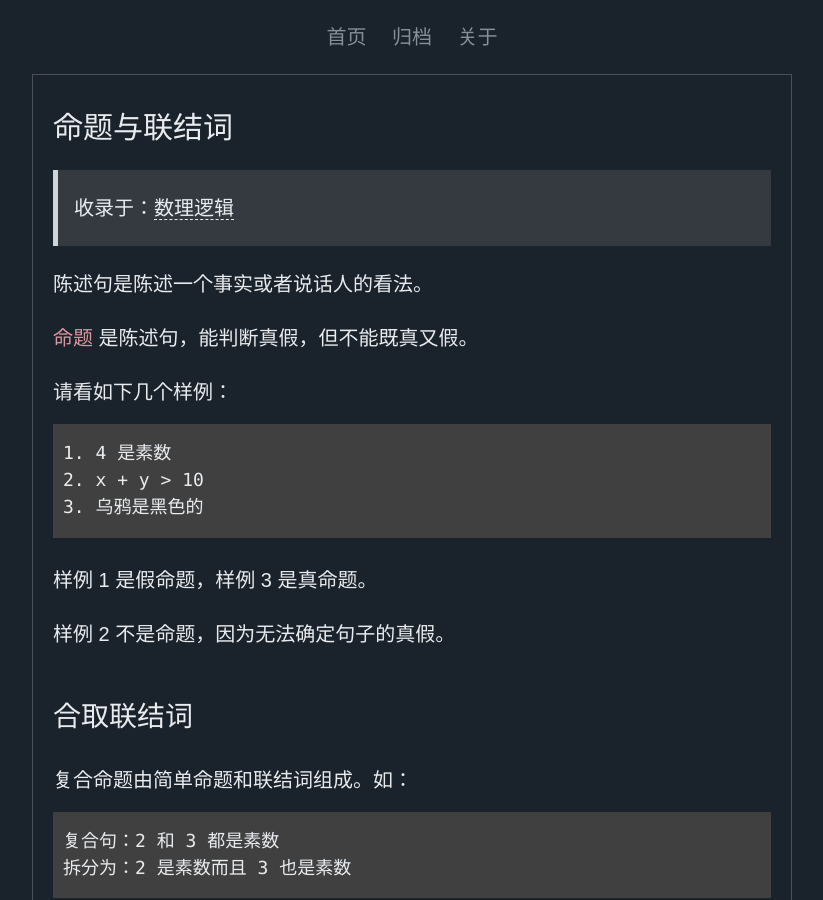
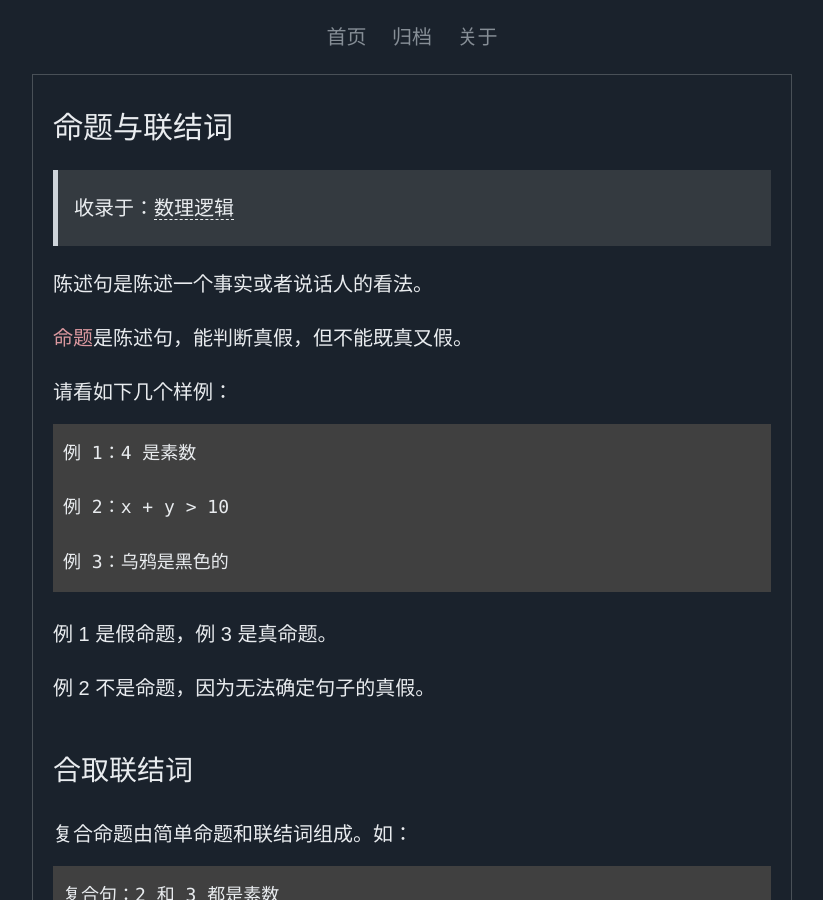
Before and after one commit to fengzhuyi/fengzhuyi.github.io, a Jekyll site: the page built from logic/proposition.md, in a window 1280 px wide and 900 px high. Shown: the whole window, without its empty margins (228-1051 px from the left). Built offline with Jekyll 4.4.1, drawn with Linux system fonts in a browser that asks for light colours.

````diff
--- a/logic/proposition.md
+++ b/logic/proposition.md
@@ -6,19 +6,21 @@ title: 命题与联结词
 
 陈述句是陈述一个事实或者说话人的看法。
 
-`命题` 是陈述句，能判断真假，但不能既真又假。
+`命题`是陈述句，能判断真假，但不能既真又假。
 
 请看如下几个样例：
 
 ```
-1. 4 是素数
-2. x + y > 10
-3. 乌鸦是黑色的
+例 1：4 是素数
+
+例 2：x + y > 10
+
+例 3：乌鸦是黑色的
 ```
 
-样例 1 是假命题，样例 3 是真命题。
+例 1 是假命题，例 3 是真命题。
 
-样例 2 不是命题，因为无法确定句子的真假。
+例 2 不是命题，因为无法确定句子的真假。
 
 ## 合取联结词
 
@@ -26,6 +28,7 @@ title: 命题与联结词
 
 ```
 复合句：2 和 3 都是素数
+
 拆分为：2 是素数而且 3 也是素数
 ```
 
@@ -33,11 +36,13 @@ title: 命题与联结词
 
 ```
 2 是素数：p
+
 3 是素数：q
+
 2 和 3 都是素数：p ∧ q
 ```
 
-其中 ∧ 称为 `合取联结词`。
+其中 ∧ 称为`合取联结词`。
 
 p ∧ q 为真当且仅当 p 与 q 同时为真。
 
@@ -47,10 +52,11 @@ p ∧ q 为真当且仅当 p 与 q 同时为真。
 
 ```
 2 是素数：p
+
 2 不是素数：¬p
 ```
 
-其中 ¬ 称为 `否定联结词`。
+其中 ¬ 称为`否定联结词`。
 
 ¬p 为真当且仅当 p 为假
 
@@ -88,11 +98,13 @@ p → q 为假当且仅当 p 为真且 q 为假。
 
 ```
 a 是偶数：p
+
 a 能被 2 整除：q
+
 a 是偶数当且仅当 a 能被 2 整除：p ↔ q
 ```
 
-其中 ↔ 称为 `等价联结词`。
+其中 ↔ 称为`等价联结词`。
 
 p ↔ q 为真当且仅当 p 与 q 的真值相同。
 
````
Also changed, not shown: other parts of logic/proposition.md (+7 -3 lines), logic/formula.md (+9 -7 lines), logic/propositional-calculus.md (added, +141 -0 lines), se/design.md (+2 -2 lines), writing/blog.md (+22 -3 lines), writing/markdown.md (+4 -4 lines).
